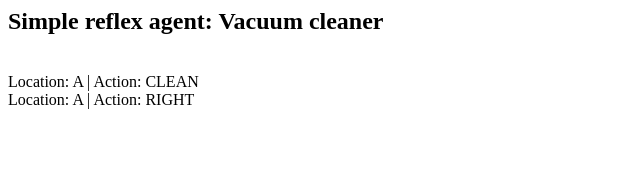
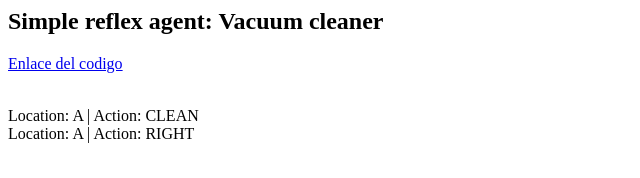
Before and after one commit to LuisCutzal/tareaIA, a plain HTML site: page index.html in a window 1280 px wide. Shown: the whole page, without its empty margins (0-640 px from the left). Drawn offline with Linux system fonts and the light colour scheme.

Commit message:
Update index.html
modificacion para el enlace del codigo

```diff
--- a/index.html
+++ b/index.html
@@ -1,6 +1,7 @@
 <html>
 <body>
 <h2>Simple reflex agent: Vacuum cleaner</h2>
+  <a href="https://github.com/LuisCutzal/tareaIA/blob/main/cleaner.js">Enlace del codigo</a>
 <p id="log"></p>
 <script type="text/javascript" src="cleaner.js"></script>
 </body>
```
